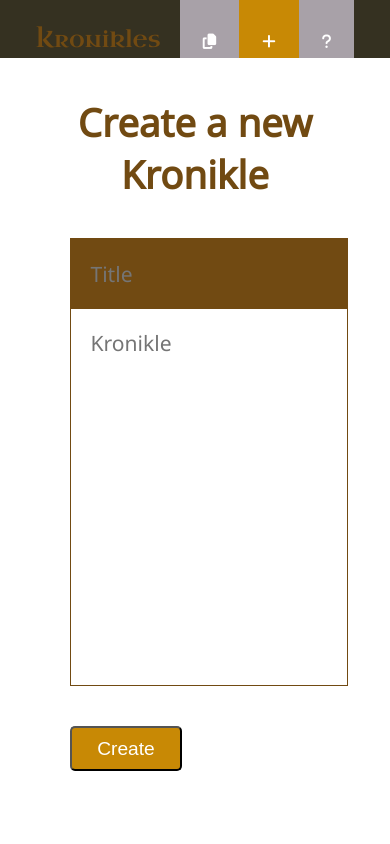
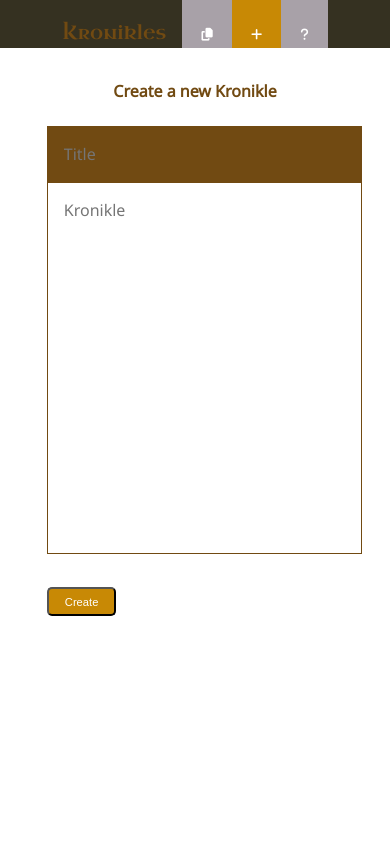
Before and after one commit to morwen80/Knonikles-frontend, a React (Create React App) app: page /new in a window 390 px wide. Shown: the top 844 px of the page. Built offline with nearby package versions, Linux system fonts and the light colour scheme; a web font is replaced by a local one.

Commit message:
media query added for all elements

```diff
--- a/src/index.css
+++ b/src/index.css
@@ -57,7 +57,6 @@ h2 {
   color: var(--darkBrown);
   font-size: 2rem;
   padding: 2rem 0;
-
 }
 h3 {
   text-align: left;
@@ -147,7 +146,6 @@ nav ul > * {
 }
 
 /* NEW KRONIKLE */
-
 
 .newKForm, .editKForm {
   margin: 0 auto;
@@ -249,7 +247,7 @@ nav ul > * {
 }
 
 /* ------------- MEDIA QUERIES  */
-@media only screen and (max-width: 1024px) {
+@media only screen and (max-width: 900px) {
   body {
     width: 100%
   }
@@ -272,6 +270,14 @@ nav ul > * {
 }
 
 @media only screen and (max-width: 600px) {
+  html {
+    font-size: 1rem;
+  }
+  h2 {
+    font-size: 1rem;
+    padding: 2rem 0 1.5rem 0;
+  }
+
   .fas {
     font-size: .8rem;
   }
@@ -282,4 +288,42 @@ nav ul > * {
     padding: 0 1rem 0 0;
   }
 
+  #backBtn .fas {
+    font-size: 1.3rem;
+  }
+
+  /* SINGLE KRONIKLE  */
+  .kTitle {
+    font-size: 1.3rem;
+    font-weight: 400;
+    padding: 2rem 0 1rem 0;
+  }
+  .kBody {
+    font-size: 1rem;
+  }
+
+  button {
+    font-size: .7rem;
+    padding: .4rem 1rem;
+    font-weight: 400;
+    margin-top: 1.2rem;
+    margin-right: .6rem;
+  }
+
+  /* NEW KRONIKLE */
+  .newKForm, .editKForm {
+    margin: 0 auto;
+    width: 95%;
+  }
+
+  .newKForm textarea, .editKForm textarea,
+  .newKForm input, .editKForm input {
+    font-size: 1rem;
+  }
+
+  .newKForm input, .editKForm input {
+    color: white;
+  }
+
+
 }
```
